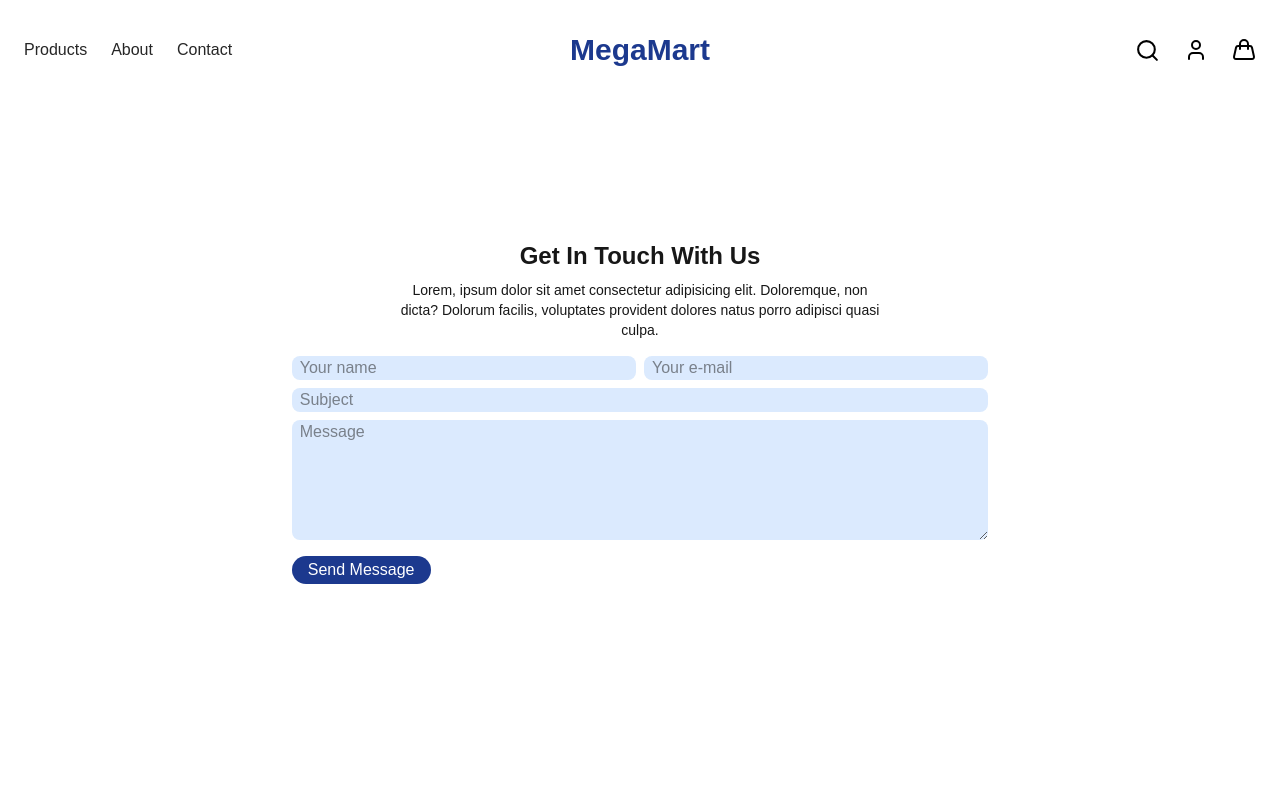
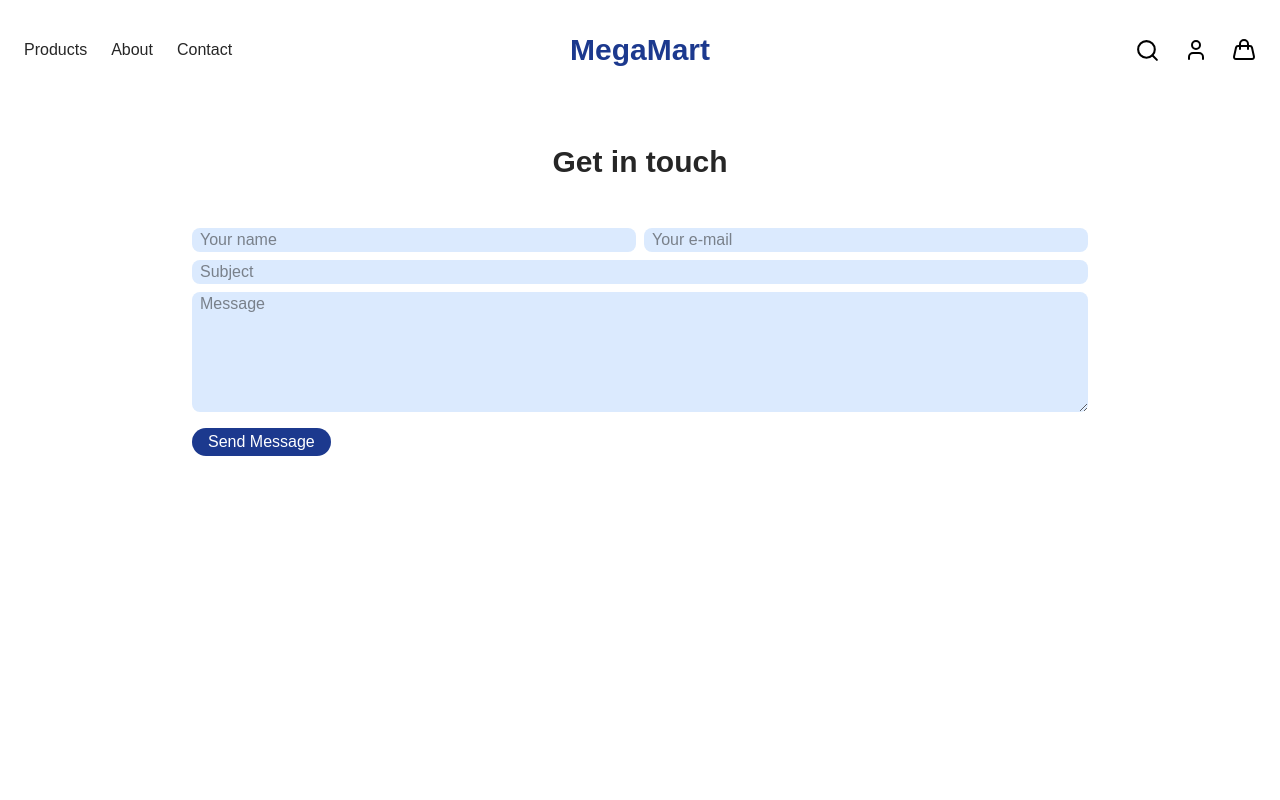
Before and after one commit to ebobic/E-Commerce, a Next.js app: page /contact in a window 1280 px wide. Shown: the top 800 px of the page. Built offline with nearby package versions, Linux system fonts and the light colour scheme.

Commit message:
added h1 & render <ContactForm /> component from contact-form-client.tsx

```diff
--- a/app/contact/page.tsx
+++ b/app/contact/page.tsx
@@ -1,10 +1,11 @@
-import ContactForm from "@/components/contact-form";
+import ContactForm from "@/components/contact-form-client";
 import { Toaster } from "sonner";
 
 export default function ContactPage() {
   return (
     <main className="min-h-screen bg-white">
-      <div className="pt-24 pb-12">
+      <div className="flex flex-col pt-12">
+        <h1 className="font-bold text-2xl lg:text-3xl text-neutral-800 m-auto pb-12">Get in touch</h1>
         <ContactForm />
       </div>
       <Toaster />
```
